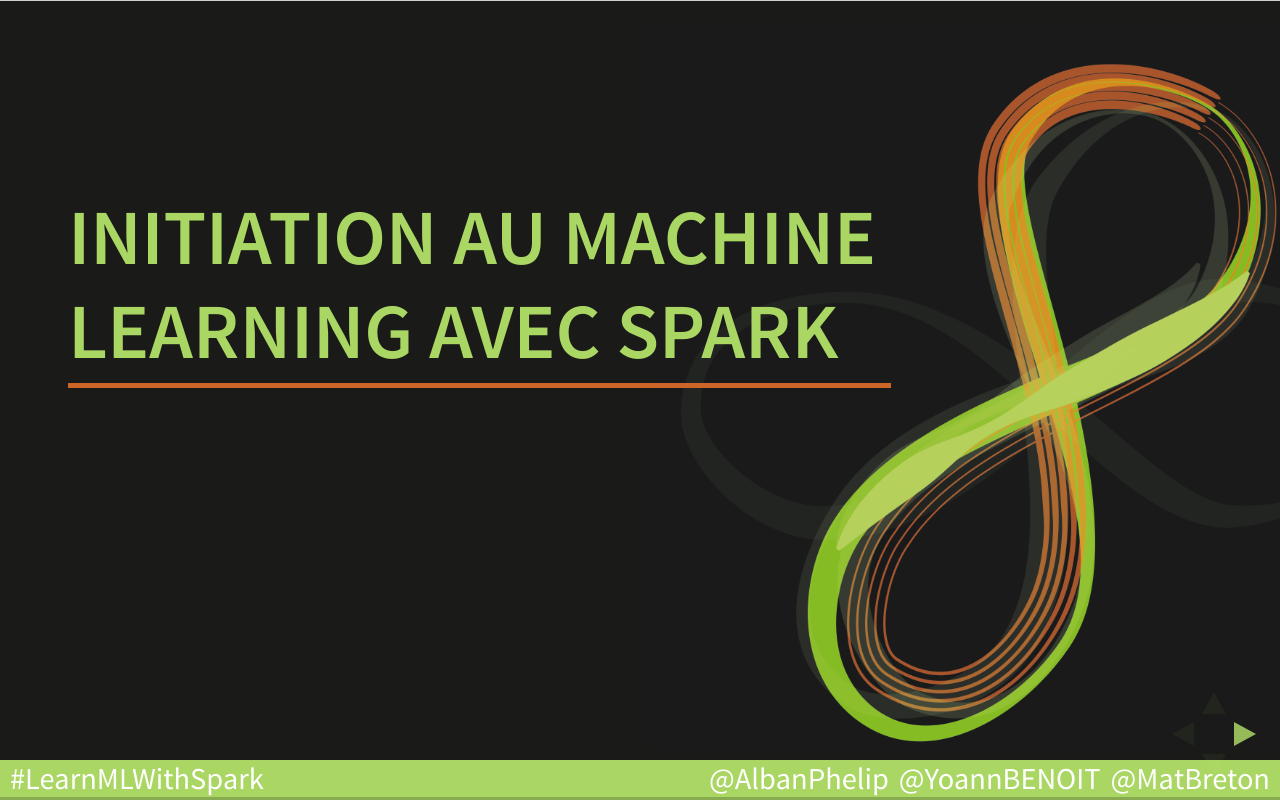
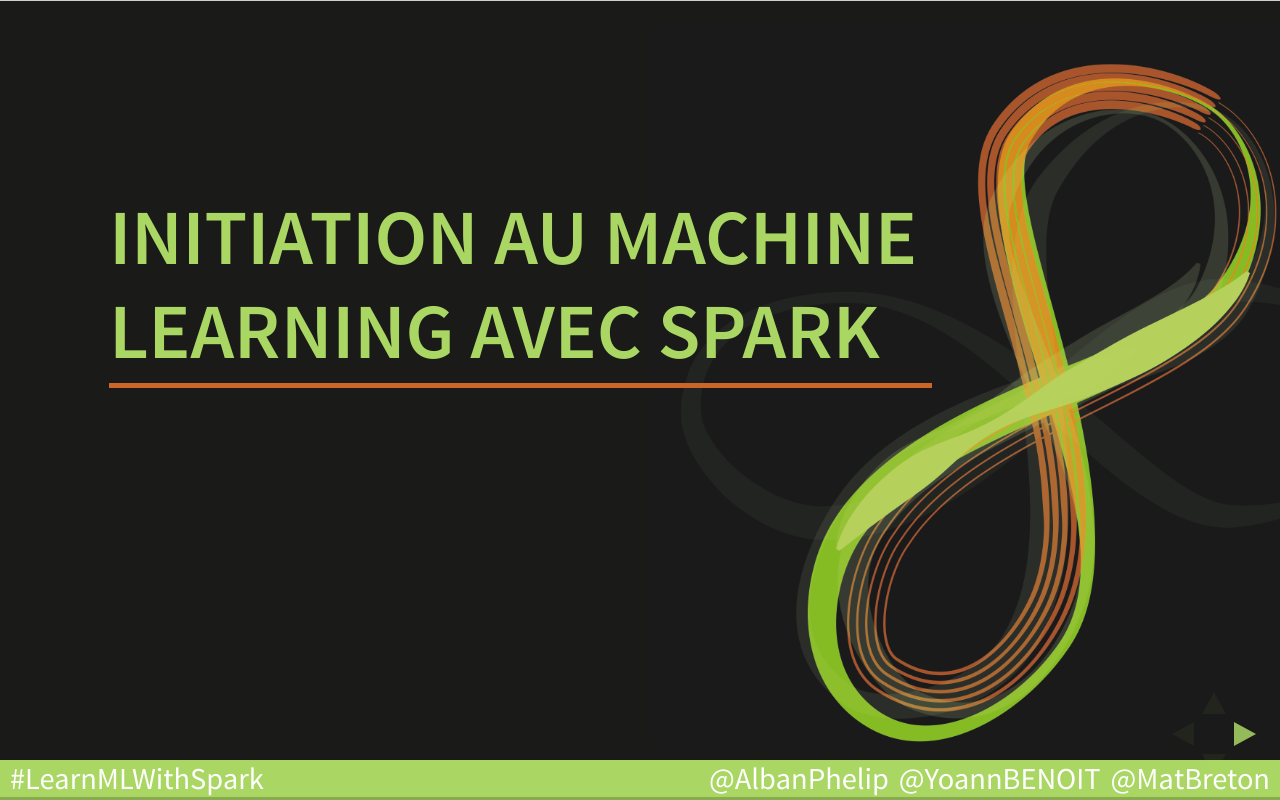
Before and after one commit to mbreton/hands-on-devoxx-fr-2015, a plain HTML site: page prez/index.html in a window 1280 px wide. Drawn offline with nearby package versions, Linux system fonts and the light colour scheme; some packages are replaced by stand-ins of ours.

Commit message:
Fix for low resolution

```diff
--- a/prez/css/reveal.css
+++ b/prez/css/reveal.css
@@ -361,6 +361,7 @@
 .reveal .slides > section {
     -ms-perspective: 600px;
     font-size: 0.8em;
+    padding-left: 70px;
 }
 
 .reveal .slides > section > section{
@@ -394,6 +395,7 @@
     width: 100%;
     padding: 20px 0px;
     z-index: 10;
+    padding-left: 40px;
     -webkit-transform-style: preserve-3d;
     transform-style: preserve-3d;
     -webkit-transition: -webkit-transform-origin 800ms cubic-bezier(0.26, 0.86, 0.44, 0.985), -webkit-transform 800ms cubic-bezier(0.26, 0.86, 0.44, 0.985), visibility 800ms cubic-bezier(0.26, 0.86, 0.44, 0.985), opacity 800ms cubic-bezier(0.26, 0.86, 0.44, 0.985);
```
Also changed, not shown: prez/index.html (+4 -1 lines).
